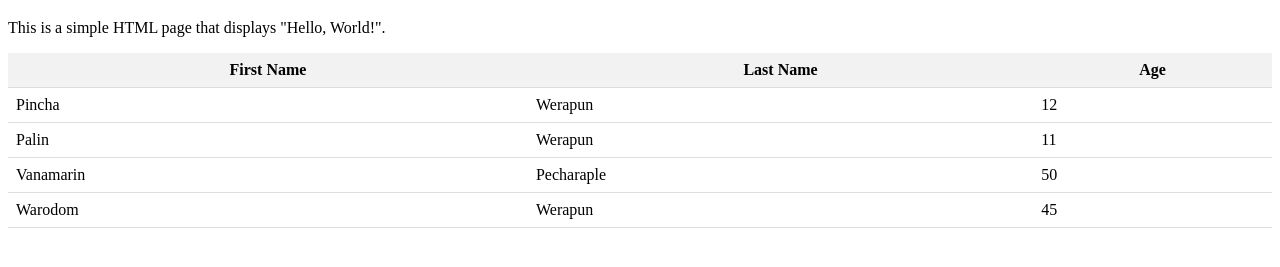
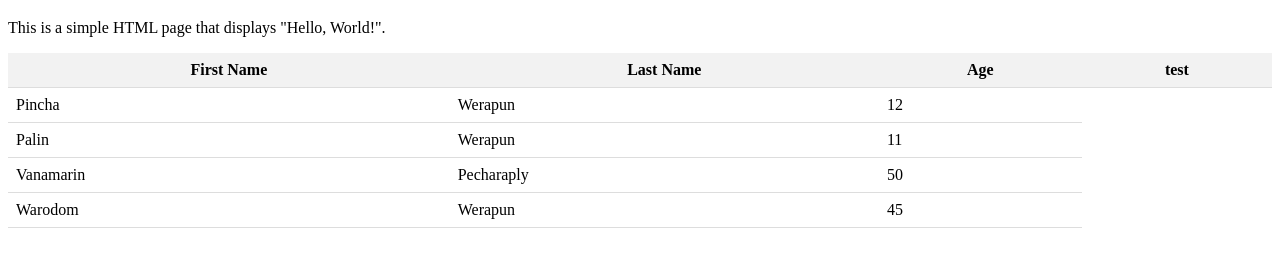
Before and after one commit to peachlovetiddybear/peachlovetiddybear, a plain HTML site: page index.html in a window 1280 px wide. Shown: the part 61-328 px from the top of the page. Drawn offline with Linux system fonts and the light colour scheme.

Commit message:
update and test

```diff
--- a/index.html
+++ b/index.html
@@ -28,6 +28,7 @@
                 <th>First Name</th>
                 <th>Last Name</th>
                 <th>Age</th>
+                <th>test</th>
             </tr>
         </thead>
         <tbody>
@@ -43,7 +44,7 @@
             </tr>
             <tr>
                 <td>Vanamarin</td>
-                <td>Pecharaple</td>
+                <td>Pecharaply</td>
                 <td>50</td>
             </tr>
         </tr>
```
